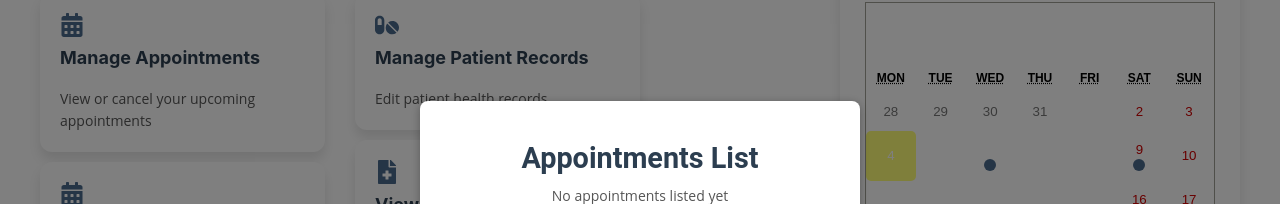
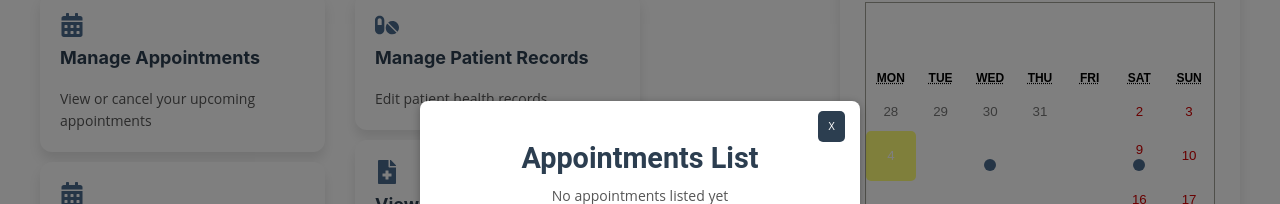
Before and after one commit to JewandreJuliano/Patient-Bridge, a React (Create React App) app in the folder patient-bridge/: page /doctor-dashboard in a window 1280 px wide. Both pictures are taken after a click on the element 182 px from the left and 303 px from the top of the page. Shown: the part 231-435 px from the top of the page. Built offline with nearby package versions, Linux system fonts and the light colour scheme.

Commit message:
X button readded

```diff
--- a/patient-bridge/src/components/AppointmentList.jsx
+++ b/patient-bridge/src/components/AppointmentList.jsx
@@ -8,9 +8,9 @@ const AppointmentList = ({ isOpen, onClose }) => {
     isOpen && (
       <div className="popup-container">
         <div className="popup-content">
-          <button className="close-btn" onClick={onClose}>
-            X
-          </button>
+        <button style={{ fontSize: '10px', position: 'absolute', top: '10px', right: '10px' }} onClick={onClose}>
+  X
+</button>
           <h2>Appointments List</h2>
           <div id="appointment-list">
             {appointments.length === 0 ? (
--- a/patient-bridge/src/components/DoctorAvailability.jsx
+++ b/patient-bridge/src/components/DoctorAvailability.jsx
@@ -74,7 +74,9 @@ const DoctorAvailability = ({ isOpen, onClose }) => {
         isOpen && (
             <div className="popup-container">
                 <div className="popup-content">
-                    <button className="close-btn" onClick={onClose}>X</button>
+                <button style={{ fontSize: '10px', position: 'absolute', top: '10px', right: '10px' }} onClick={onClose}>
+  X
+</button>
                     <h2>Doctor Availability</h2>
                     <p>Select the dates you are available:</p>
 
--- a/patient-bridge/src/components/HealthRecordsList.jsx
+++ b/patient-bridge/src/components/HealthRecordsList.jsx
@@ -8,9 +8,10 @@ const AppointmentList = ({ isOpen, onClose }) => {
     isOpen && (
       <div className="popup-container">
         <div className="popup-content">
-          <button className="close-btn" onClick={onClose}>
-            X
-          </button>
+        <button style={{ fontSize: '10px', position: 'absolute', top: '10px', right: '10px' }} onClick={onClose}>
+  X
+</button>
+
           <h2>Health Records List</h2>
           <div id="records-list">
             {records.length === 0 ? (
--- a/patient-bridge/src/components/PatientListPopup.jsx
+++ b/patient-bridge/src/components/PatientListPopup.jsx
@@ -8,9 +8,10 @@ const PatientListPopup = ({ isOpen, onClose }) => {
     isOpen && (
       <div className="popup-container">
         <div className="popup-content">
-          <button className="close-btn" onClick={onClose}>
-            X
-          </button>
+        <button style={{ fontSize: '10px', position: 'absolute', top: '10px', right: '10px' }} onClick={onClose}>
+  X
+</button>
+
           <h2>Patient List</h2>
           <div id="patients-list">
             {patients.length === 0 ? (
--- a/patient-bridge/src/styles/HealthRecordsList.css
+++ b/patient-bridge/src/styles/HealthRecordsList.css
@@ -24,6 +24,7 @@
     font-size: 16px;
     cursor: pointer;
     float: right;
+    color: #000 !important;
   }
 
   #records-list {
```
